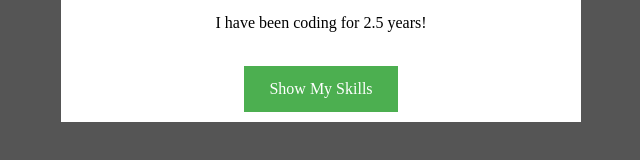
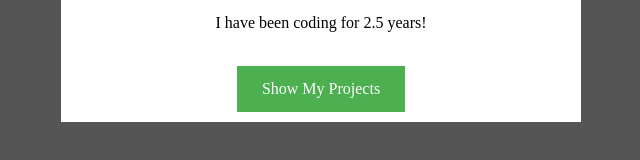
Before and after one commit to jdc20181/Portfolio, a plain HTML site: page projects.html in a window 1280 px wide. Shown: the part 426-586 px from the top of the page, without its empty margins (319-959 px from the left). Drawn offline with Linux system fonts and the light colour scheme.

Commit message:
Update projects.html

```diff
--- a/projects.html
+++ b/projects.html
@@ -26,7 +26,7 @@
    <p> These are just the bigger ones! </p>
    <p> I have been coding for 2.5 years! </p>
    <br>
-      <a class="collapse" href="javascript:showhide('uniquename')">Show My Skills</a>
+      <a class="collapse" href="javascript:showhide('uniquename')">Show My Projects</a>
          <div id="uniquename" style="display:none;">
       <p><a href="http://beffsbrowser.tk">BeffsBrowser - Simple but powerful Webbrowser project </a></p>
    <p><a  href="https://jdc20181.github.io/SpeedTest">SpeedTest Utility </a></p>
```
